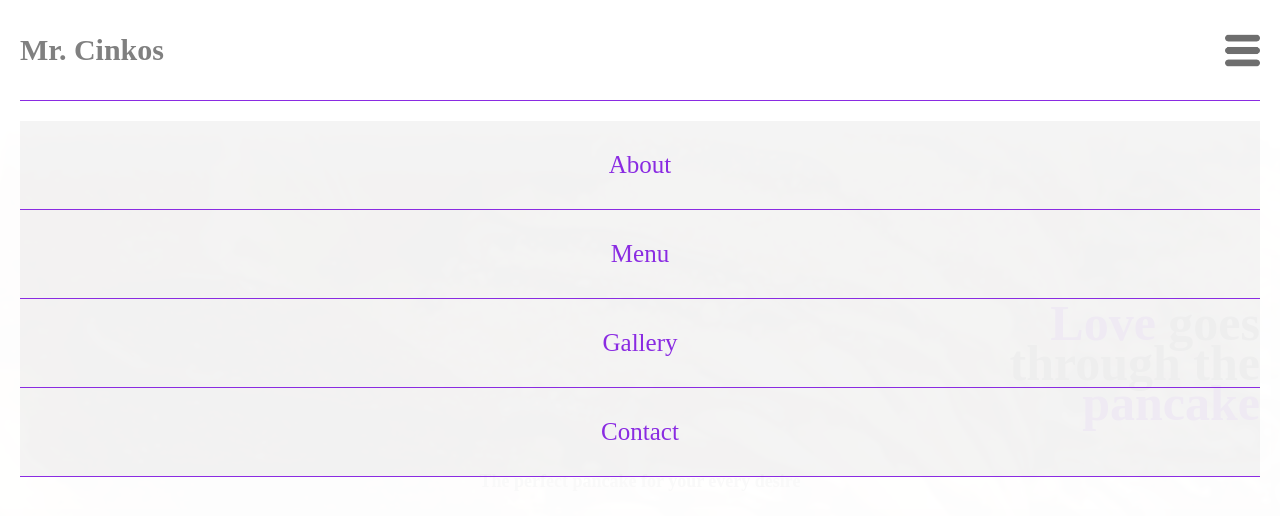
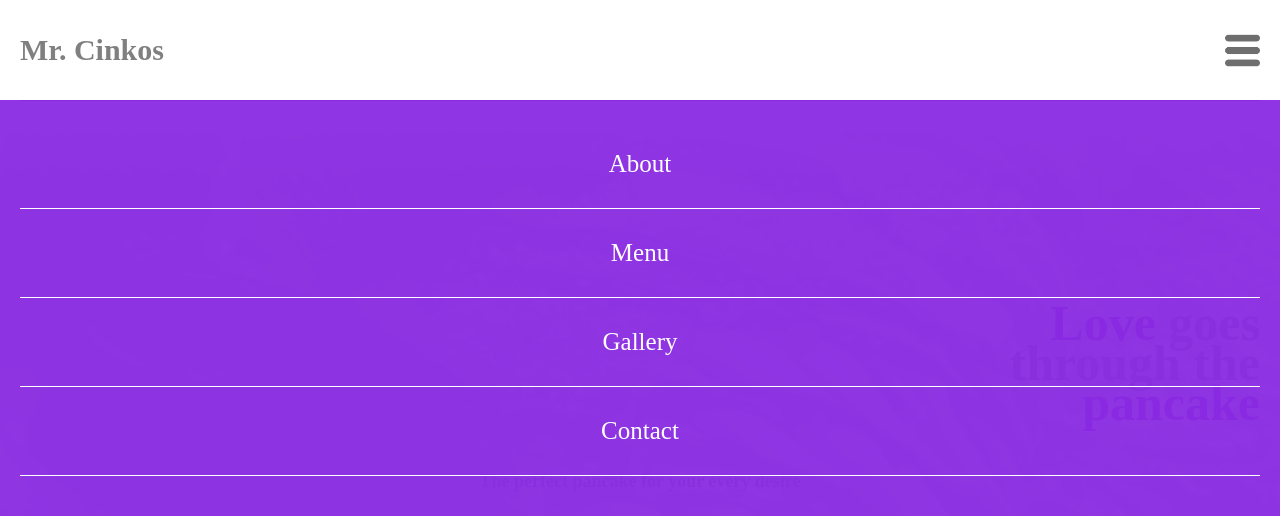
Before and after one commit to GTTgtt/mrCinkos2, a plain HTML site: page index.html in a window 1280 px wide. Both pictures are taken after a click on the element 1242 px from the left and 50 px from the top of the page. Drawn offline with nearby package versions, Linux system fonts and the light colour scheme.

Commit message:
Add files via upload

```diff
--- a/js/code.js
+++ b/js/code.js
@@ -1,3 +1,4 @@
+/*
 var colors = [
     'mediumorchid',
     'lightcoral',
@@ -6,21 +7,23 @@ var colors = [
     'darkslateblue'
     // add more colors here (and dont forget to add ',' on previous color)
 ];
+*/
 var color_flag = 0;
 var nav_flag = 0;
+var body;
 
 function init(){
-
+    body = document.body;
     colorWheel();
 
     // onclick #menu-icon --> show/hide #nav
     document.getElementById('menu-icon').addEventListener('click', function(){
         if(nav_flag == 0){ // show
-            document.getElementById('nav').style.top = '101px';
+            document.getElementById('nav').style.top = '100px';
             nav_flag = 1;
         }
         else { // hide
-            document.getElementById('nav').style.top = 'calc(-100% + 101px)';
+            document.getElementById('nav').style.top = 'calc(-100% + 100px)';
             nav_flag = 0;
         }
     });
@@ -28,15 +31,15 @@ function init(){
 }
 
 function colorWheel(){
-    document.body.className = 'color' + color_flag;
+    body.className = 'color' + color_flag;
     color_flag++;
     setInterval(function(){
         //document.querySelectorAll('font')[0].style.color = colors[color_flag];
         //document.querySelectorAll('font')[1].style.color = colors[color_flag];
         //document.querySelector('#hr').style.backgroundColor = colors[color_flag];
-        document.body.className = 'color' + color_flag;
+        body.className = 'color' + color_flag;
 
-        if(color_flag == colors.length - 1) color_flag= 0;
+        if(color_flag == 4) color_flag= 0;
         else color_flag++;
     }, 3000);
 }
--- a/scss/layout/_menu.scss
+++ b/scss/layout/_menu.scss
@@ -35,7 +35,7 @@
 
 #nav {
     position: fixed;
-    top: calc(-100% + 101px);
+    top: calc(-100% + 100px);
     left: 0;
     width: calc(100% - 40px);
     height: calc(100% - 40px);
@@ -44,7 +44,7 @@
 
     a {
         border-bottom: 1px solid;
-        @extend .themeBorderColor;
+        //@extend .themeBorderColor;
         text-decoration: none;
         display: flex;
         justify-content: center;
@@ -53,9 +53,10 @@
         font-size: 25px;
         //margin-bottom: 20px;
         //@include border-radius;
-        background-color: rgba(150, 150, 150, 0.1);
+        //background-color: rgba(150, 150, 150, 0.1);
 
-        @extend .themeColor;
+        //@extend .themeColor;
+        color: white;
     }
 
     a:hover {
@@ -72,5 +73,8 @@
     width: 100%;
     height: 100%;
 
-    background-color: rgba(255, 255, 255, 0.95);
+    //background-color: rgba(255, 255, 255, 0.95);
+    @extend .themeBackgroundColor;
+    opacity: 0.95;
+    transition: all 0.5s linear;
 }
--- a/scss/style.scss
+++ b/scss/style.scss
@@ -5,6 +5,7 @@
 @import 'base/_reset.scss';
 @import 'base/_base.scss';
 
+
 @import 'layout/_menu.scss';
 @import 'layout/_header.scss';
 @import 'layout/_sections.scss';
```
Also changed, not shown: css/style.css.
